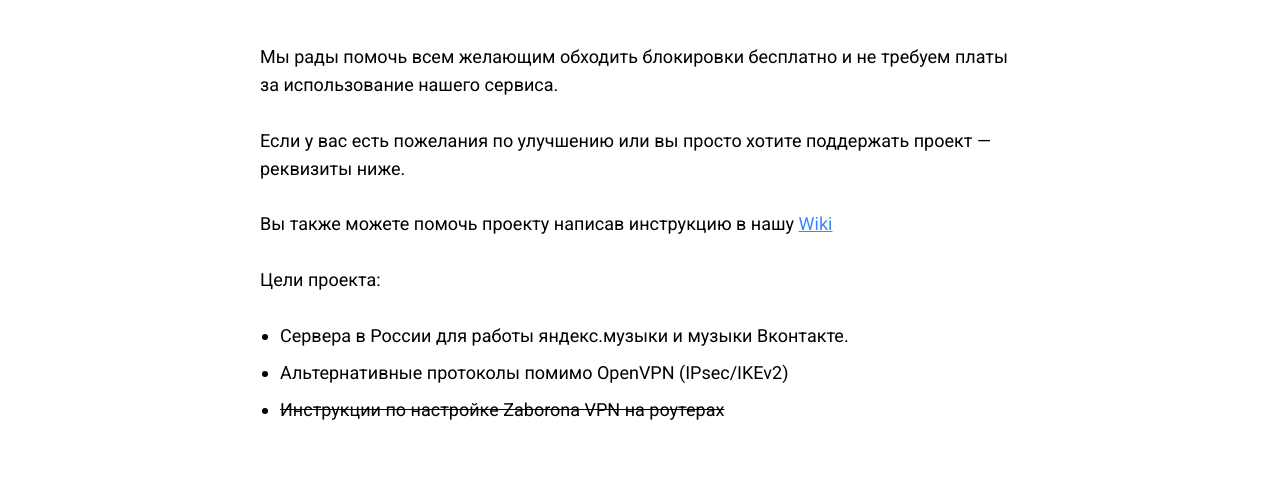
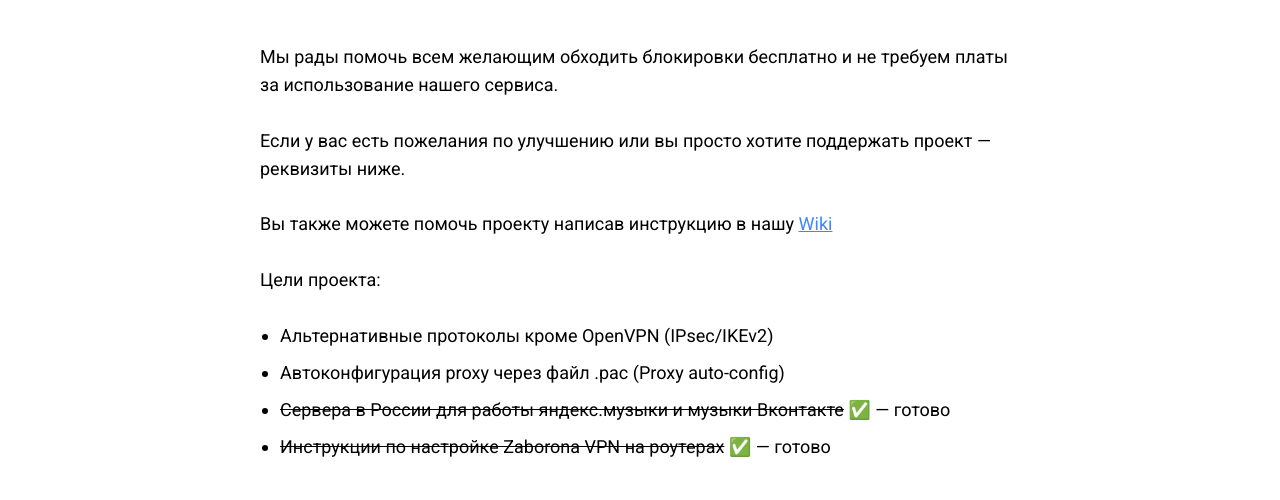
Before and after one commit to zhovner/zaborona_help, a website: page donate.html in a window 1280 px wide. Shown: the part 197-697 px from the top of the page. Drawn offline with nearby package versions, Linux system fonts and the light colour scheme; a script that the page names is missing.

Commit message:
donate goals

```diff
--- a/donate.html
+++ b/donate.html
@@ -57,9 +57,10 @@
                                 <br>
                                 <br>
                                 <ul>
-                                    <li>Сервера в России для работы яндекс.музыки и музыки Вконтакте.</li>
-                                    <li>Альтернативные протоколы помимо OpenVPN (IPsec/IKEv2)</li>
-                                    <li><strike>Инструкции по настройке Zaborona VPN на роутерах</strike></li>
+                                    <li>Альтернативные протоколы кроме OpenVPN (IPsec/IKEv2)</li>
+                                    <li>Автоконфигурация proxy через файл .pac (Proxy auto-config)</li>
+                                    <li><strike>Сервера в России для работы яндекс.музыки и музыки Вконтакте</strike> ✅ — готово</li>
+                                    <li><strike>Инструкции по настройке Zaborona VPN на роутерах</strike> ✅ — готово </li>
                                 </ul>
                             </div>
                         </div>
```
